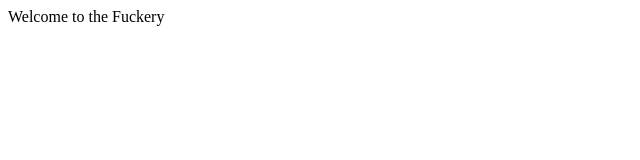
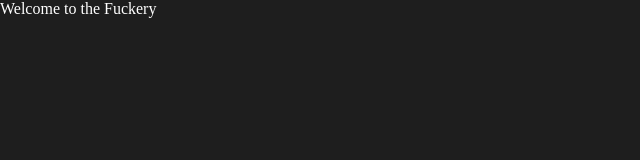
Before and after one commit to Tired-Poor/weddingTemplate, a React app: page / in a window 1280 px wide. Shown: the whole page, without its empty margins (0-640 px from the left). Built offline with nearby package versions, Linux system fonts and the light colour scheme.

Commit message:
add npm command for sass compile

```diff
--- a/package.json
+++ b/package.json
@@ -5,7 +5,8 @@
   "main": "index.js",
   "scripts": {
     "test": "echo \"Error: no test specified\" && exit 1",
-    "start": "react-scripts start"
+    "start": "react-scripts start",
+    "compile:sass": "node-sass src/sass/main.scss src/components/style.css -w"
   },
   "keywords": [],
   "author": "",
@@ -28,5 +29,8 @@
       "last 1 firefox version",
       "last 1 safari version"
     ]
+  },
+  "devDependencies": {
+    "node-sass": "^7.0.3"
   }
 }
--- a/src/sass/base/_base.scss
+++ b/src/sass/base/_base.scss
@@ -5,3 +5,8 @@
   padding: 0px;
   box-sizing: inherit;
 }
+
+body {
+  background-color: #1e1e1e;
+  color: #fff;
+}
--- a/src/sass/main.scss
+++ b/src/sass/main.scss
@@ -10,6 +10,6 @@
 @import "layout/footer";
 @import "layout/grid";
 @import "layout/navigation";
-@import "layour/header";
+@import "layout/header";
 
 @import "pages/home";
```
Also changed, not shown: src/components/style.css, 1 other file.
